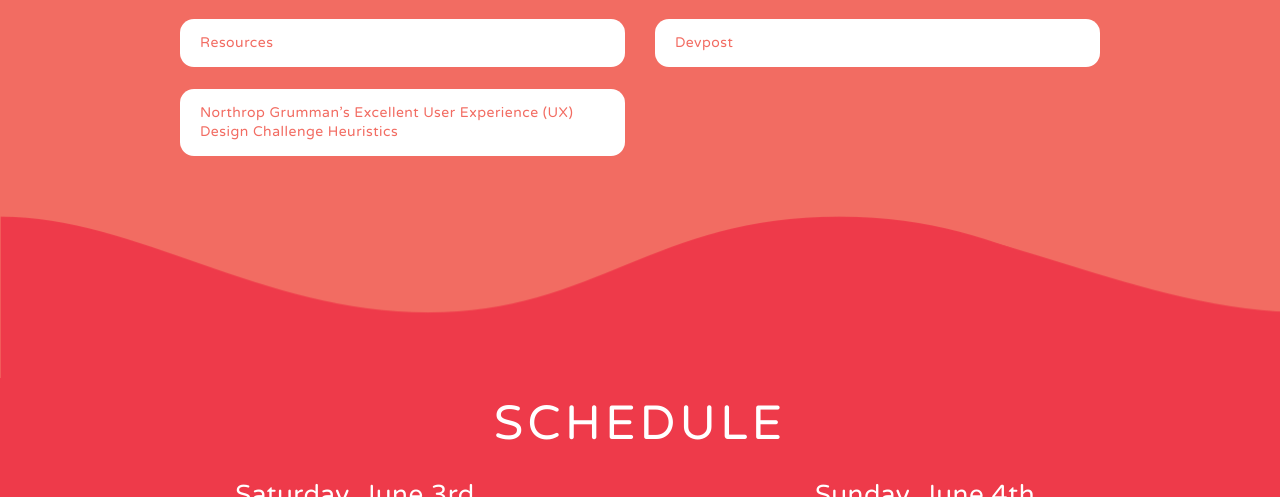
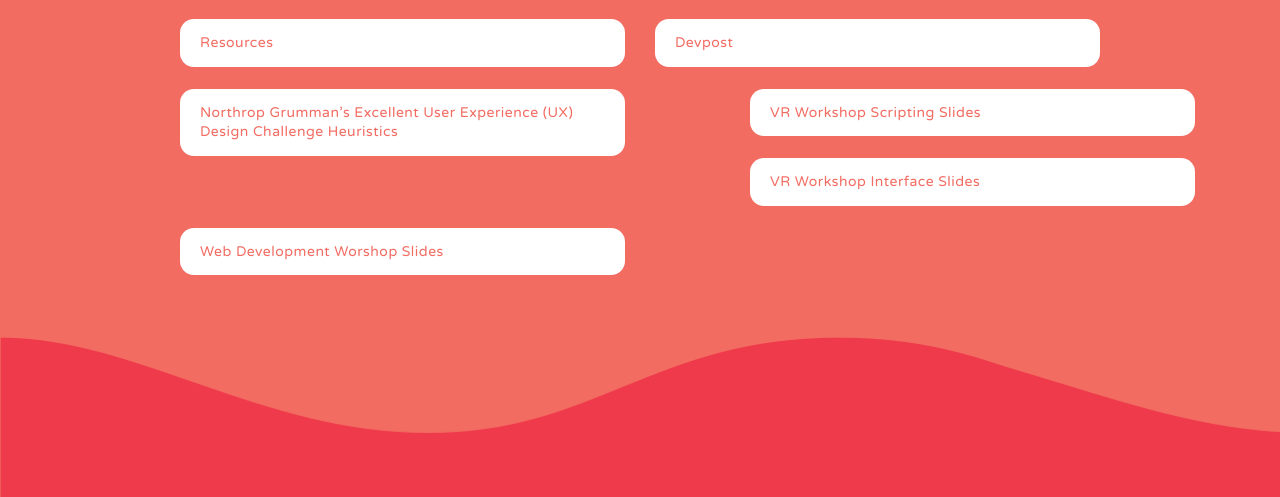
Before and after one commit to SDHacks/hackxx2017, a website: page live.html in a window 1280 px wide. Shown: the part 807-1304 px from the top of the page. Drawn offline with nearby package versions, Linux system fonts and the light colour scheme.

Commit message:
Added workshop links to site

```diff
--- a/live.html
+++ b/live.html
@@ -71,6 +71,21 @@
           <div class="card xx-card col-md-5 col-md-offset-1">
             <div class="card-block">
               <a target="_blank" href="https://docs.google.com/document/d/1bVAbPYE1g4i1PB-wa7QZnlAPnT224bgxhJeBp8WcFFU">Northrop Grumman’s Excellent User Experience (UX) Design Challenge Heuristics</a>
+            </div>
+          </div>
+          <div class="card xx-card col-md-5 col-md-offset-1">
+            <div class="card-block">
+              <a target="_blank" href="https://docs.google.com/presentation/d/1i_rV6XHRDrviHbIS7NK5mbb0ZnpK1dTj9quTbBFA1Po/edit?usp=sharing">VR Workshop Scripting Slides</a>
+            </div>
+          </div>
+          <div class="card xx-card col-md-5 col-md-offset-1">
+            <div class="card-block">
+              <a target="_blank" href="https://docs.google.com/presentation/d/1LPUWwvKHoIRfT8OXX7WlVreIj8kSdK5buceOBM0pgOE/edit?usp=sharing">VR Workshop Interface Slides</a>
+            </div>
+          </div>
+          <div class="card xx-card col-md-5 col-md-offset-1">
+            <div class="card-block">
+              <a target="_blank" href="https://docs.google.com/presentation/d/1aZMvGmSjLS_KXelDjNdgHRyiwVhA236fHVAMmXEP1EU/edit?usp=sharing">Web Development Worshop Slides</a>
             </div>
           </div>
         </div>
```
